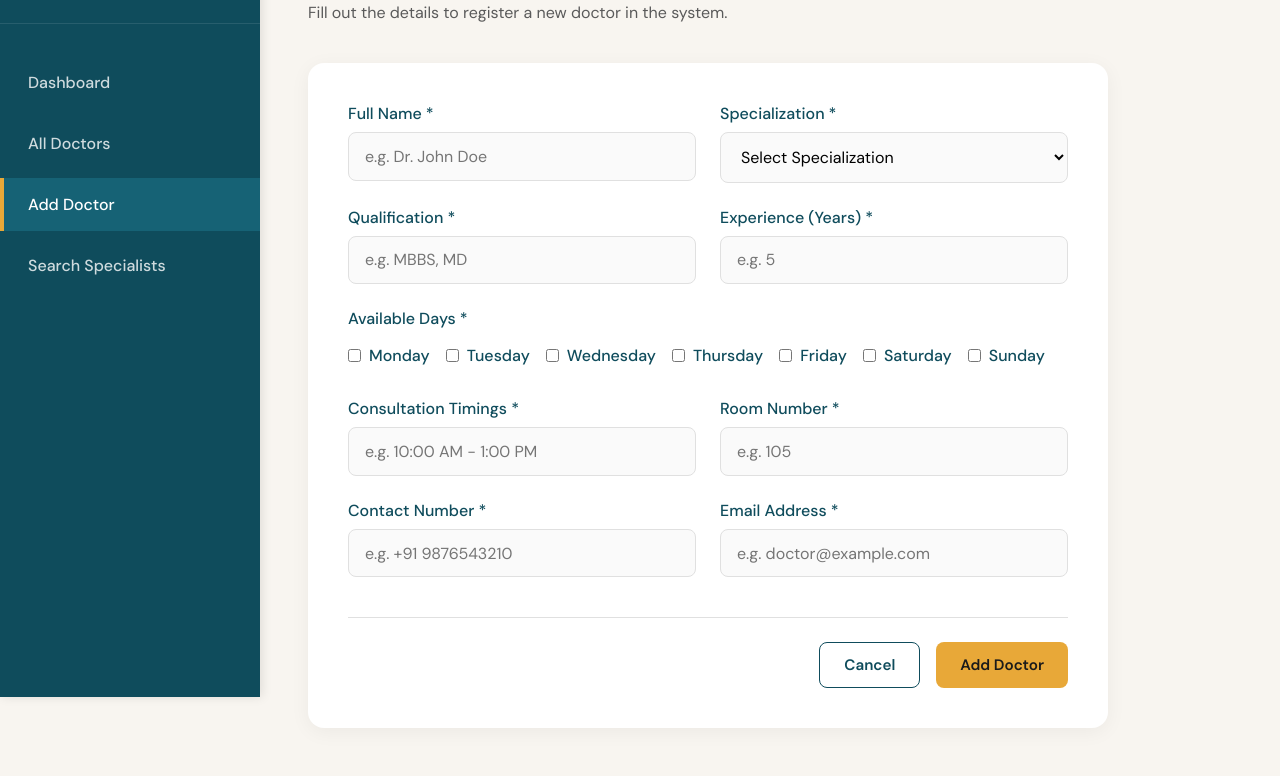
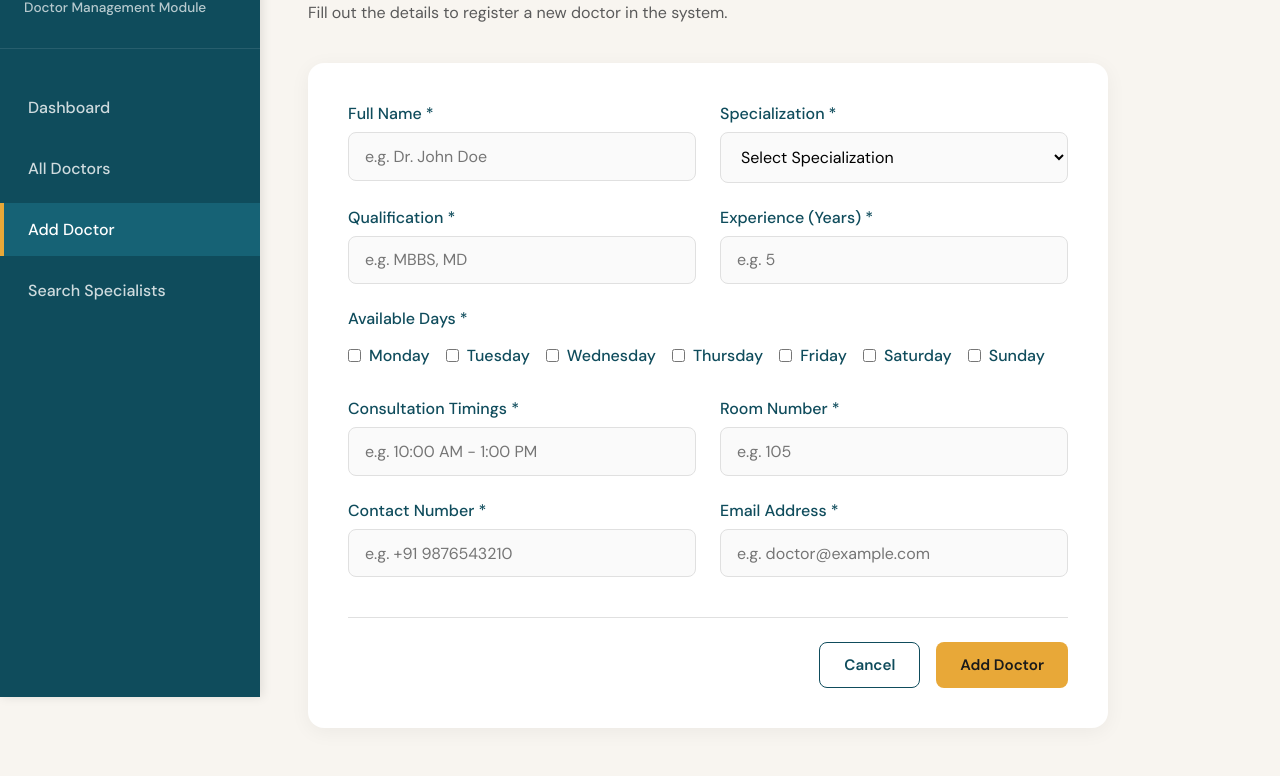
Before and after one commit to krishshandilya/lnmiit-health-centre, a plain HTML site: page frontend/add-doctor.html in a window 1280 px wide. Shown: the part 103-879 px from the top of the page. Drawn offline with Linux system fonts and the light colour scheme.

Commit message:
UI updates

```diff
--- a/frontend/add-doctor.html
+++ b/frontend/add-doctor.html
@@ -13,6 +13,7 @@
     <aside class="sidebar">
       <div class="sidebar-header">
         <h2>LNMIIT<br>Health Center</h2>
+        <p style="font-size: 0.85rem; color: rgba(255, 255, 255, 0.7); margin-top: 0.5rem; font-family: 'DM Sans', sans-serif; font-weight: 500;">Doctor Management Module</p>
       </div>
       <ul class="sidebar-nav">
         <li><a href="index.html">Dashboard</a></li>
```
Also changed, not shown: frontend/doctors.html (+1 -0 lines), frontend/edit-doctor.html (+1 -0 lines), frontend/index.html (+1 -0 lines), frontend/search.html (+1 -0 lines).
